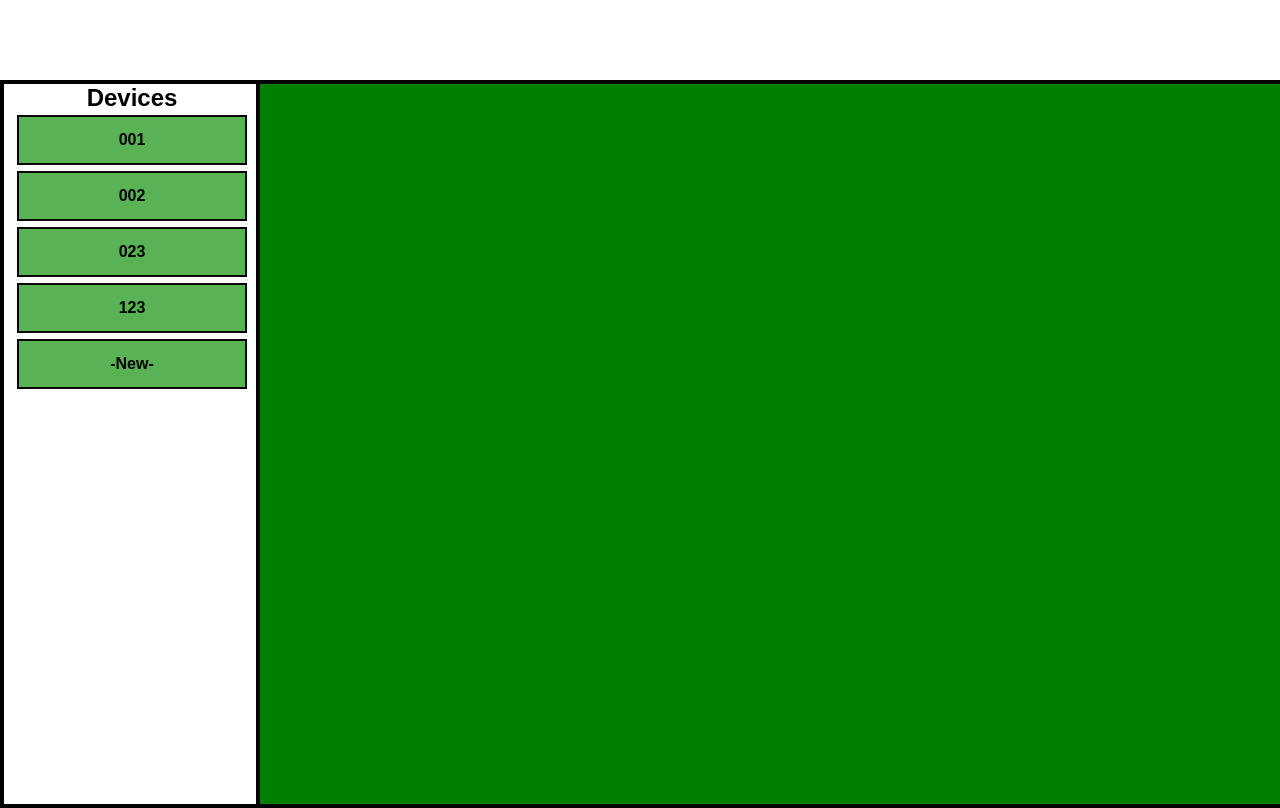
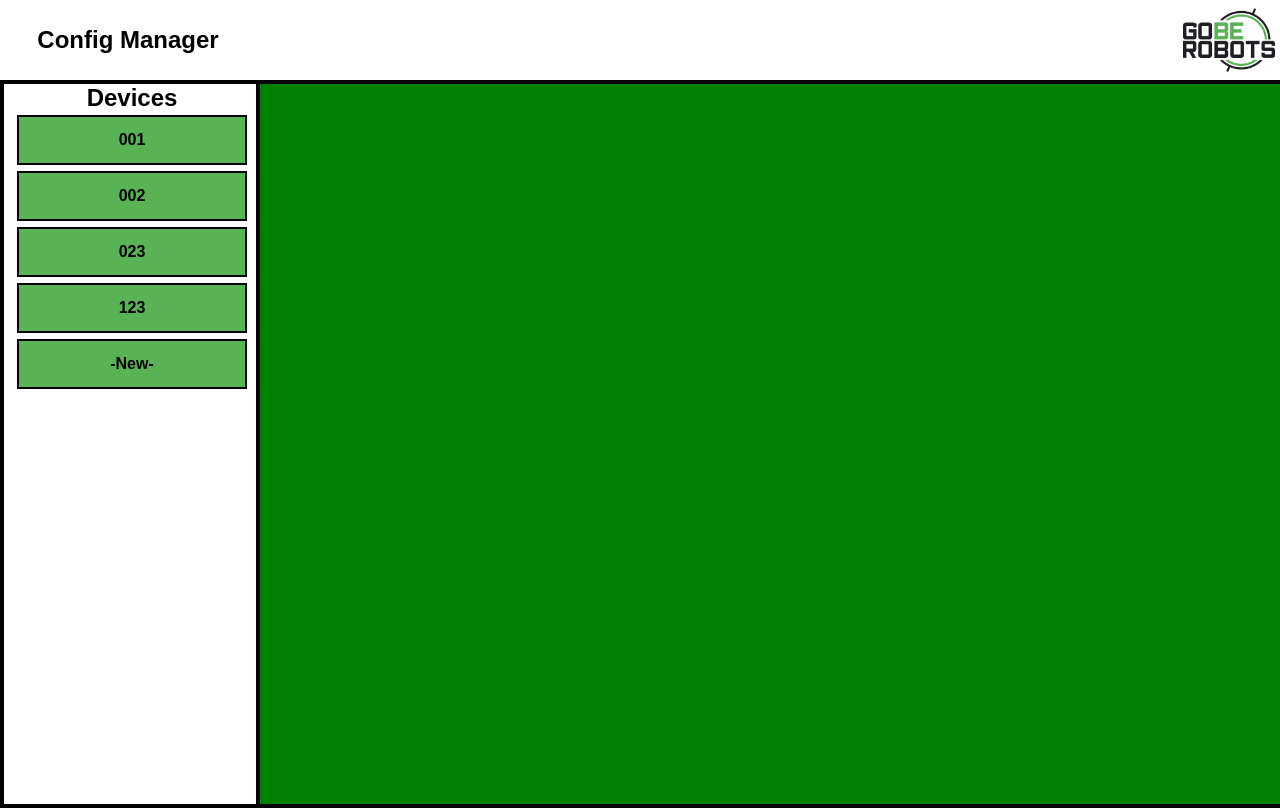
Before and after one commit to LarsSaalbrink/ConfigManagerClient, a React (Vite) app in the folder config_manager_client/: page / in a window 1280 px wide. Built offline with nearby package versions, Linux system fonts and the light colour scheme.

Commit message:
Topbar layout

```diff
--- a/config_manager_client/src/App.module.css
+++ b/config_manager_client/src/App.module.css
@@ -1,3 +1,7 @@
+body {
+    overflow: hidden;
+}
+
 .appContainer {
 }
 
@@ -28,3 +32,50 @@
     background-color: green;
     border: 4px solid black;
 }
+
+.titleContainer {
+    position: absolute;
+    left: 0;
+    width: 100%;
+    top: 0;
+    height: 10%;
+    display: flex;
+    justify-content: center;
+    flex-direction: row;
+    background-color: white;
+}
+.titleContainer .title {
+    left: 0;
+    width: 20%;
+    top: 0;
+    height: 100%;
+    font: bold 3vh Arial, sans-serif;
+    text-align: center;
+    display: flex;
+    justify-content: center;
+    align-items: center;
+}
+.titleContainer .serverpanel {
+    left: 20%;
+    width: 60%;
+    top: 0;
+    height: 100%;
+    display: flex;
+    justify-content: center;
+    flex-direction: row;
+    background-color: white;
+}
+.titleContainer .logobox {
+    left: 70%;
+    width: 20%;
+    top: 0;
+    height: 100%;
+    display: flex;
+    justify-content: right;
+    align-items: center;
+    background-color: white;
+}
+.titleContainer .logobox img {
+    height: 80%;
+    margin: 2%;
+}
--- a/config_manager_client/src/App.tsx
+++ b/config_manager_client/src/App.tsx
@@ -3,6 +3,7 @@ import { Device, Device_data } from "./Device";
 import { Device_selector, Config } from "./Device_selector";
 import styles from "./App.module.css";
 import default_config_json from "./assets/default_config.json";
+import logo from "../public/gobe_logo.webp";
 
 function App() {
     const [config, setConfig] = useState<Config>(default_config_json);
@@ -61,12 +62,23 @@ function App() {
     // Render current device
     return (
         <div className={styles.appContainer}>
+            <div className={styles.titleContainer}>
+                <div className={styles.title}>
+                    <b>Config Manager</b>
+                </div>
+                <div className={styles.serverpanel}></div>
+                <div className={styles.logobox}>
+                    <img src={logo}></img>
+                </div>
+            </div>
+
             <div className={styles.selectorContainer}>
                 <Device_selector
                     devices_arr={config.devices}
                     parent_handle_selectionClick={handleClick}
                 />
             </div>
+
             <div className={styles.deviceContainer}>
                 {currentDevice && (
                     <Device
```
Also changed, not shown: 2 other files (tests, documents, lock files or other folders).
